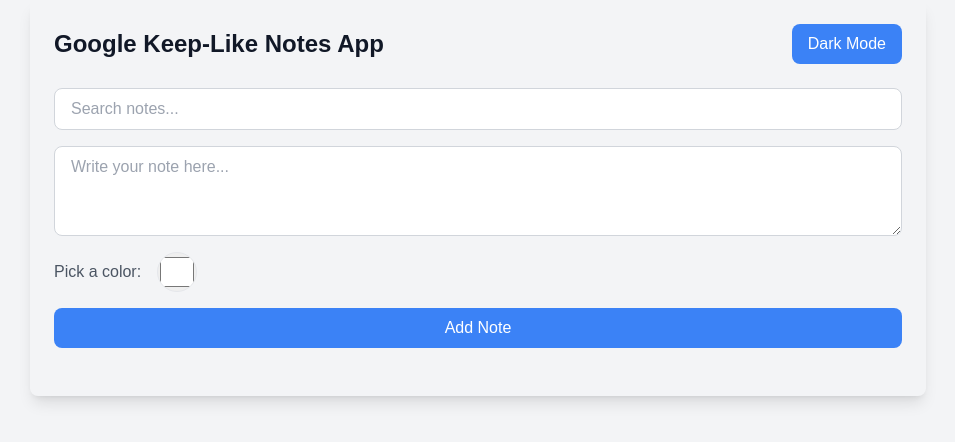
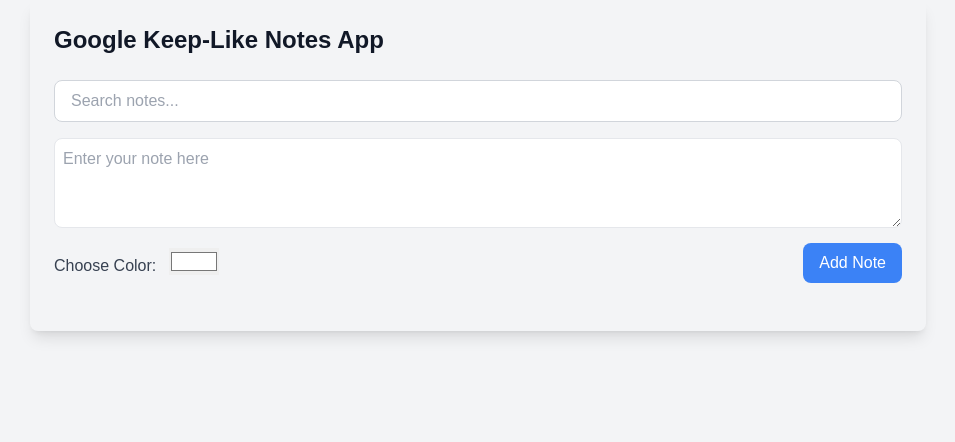
Before and after one commit to aaryan4985/notes-app, a React (Create React App) app: page / in a window 1280 px wide. Shown: the top 442 px of the page, without its empty margins (162-1117 px from the left). Built offline with nearby package versions, Linux system fonts and the light colour scheme.

Commit message:
bugs fixed

```diff
--- a/package.json
+++ b/package.json
@@ -6,6 +6,7 @@
     "cra-template": "1.2.0",
     "react": "^19.0.0",
     "react-dom": "^19.0.0",
+    "react-masonry-css": "^1.0.16",
     "react-scripts": "5.0.1",
     "web-vitals": "^4.2.4"
   },
--- a/src/App.js
+++ b/src/App.js
@@ -7,71 +7,53 @@
   const [editIndex, setEditIndex] = useState(null);
   const [editText, setEditText] = useState("");
   const [searchText, setSearchText] = useState("");
-  const [darkMode, setDarkMode] = useState(false);
 
-  // Load notes and dark mode preference from localStorage
+  // Load notes from localStorage
   useEffect(() => {
     const savedNotes = localStorage.getItem("notes");
-    const savedDarkMode = localStorage.getItem("darkMode");
-    console.log("Loaded notes:", savedNotes);
-    console.log("Loaded dark mode:", savedDarkMode);
     if (savedNotes) {
       try {
         const parsedNotes = JSON.parse(savedNotes);
-        // Ensure that each note has 'text' and 'color'
-        const validNotes = Array.isArray(parsedNotes)
-          ? parsedNotes.filter((note) => note.text && note.color)
-          : [];
-        setNotes(validNotes);
-        console.log("Parsed notes:", validNotes);
+        if (Array.isArray(parsedNotes)) {
+          // Filter valid notes
+          const validNotes = parsedNotes.filter(
+            (note) => note.text && note.color
+          );
+          setNotes(validNotes);
+        } else {
+          console.error("Invalid data format in localStorage.");
+          setNotes([]); // Fallback if the data isn't an array
+        }
       } catch (error) {
         console.error("Error parsing notes from localStorage:", error);
-        setNotes([]);
+        setNotes([]); // Fallback to empty notes in case of error
       }
-    }
-    if (savedDarkMode) {
-      setDarkMode(JSON.parse(savedDarkMode));
-      console.log("Set dark mode to:", JSON.parse(savedDarkMode));
     }
   }, []);
 
   // Save notes to localStorage
   useEffect(() => {
-    localStorage.setItem("notes", JSON.stringify(notes));
-    console.log("Saved notes to localStorage:", notes);
+    // Only save if notes are not empty
+    if (notes.length > 0) {
+      localStorage.setItem("notes", JSON.stringify(notes));
+    }
   }, [notes]);
-
-  // Save dark mode preference to localStorage and apply 'dark' class to body
-  useEffect(() => {
-    localStorage.setItem("darkMode", JSON.stringify(darkMode));
-    console.log("Set dark mode to:", darkMode);
-    if (darkMode) {
-      document.body.classList.add("dark");
-      console.log("Added 'dark' class to body");
-    } else {
-      document.body.classList.remove("dark");
-      console.log("Removed 'dark' class from body");
-    }
-  }, [darkMode]);
 
   const addNote = (note) => {
     if (note && note.text && note.color) {
       setNotes([...notes, note]);
-      console.log("Added note:", note);
     }
   };
 
   const deleteNote = (index) => {
     const newNotes = notes.filter((_, i) => i !== index);
     setNotes(newNotes);
-    console.log("Deleted note at index:", index);
   };
 
   const startEditing = (index) => {
     if (notes[index] && notes[index].text) {
       setEditIndex(index);
       setEditText(notes[index].text);
-      console.log("Started editing note at index:", index);
     }
   };
 
@@ -81,7 +63,6 @@
     if (updatedNotes[editIndex]) {
       updatedNotes[editIndex].text = editText;
       setNotes(updatedNotes);
-      console.log("Saved edited note at index:", editIndex);
     }
     setEditIndex(null);
     setEditText("");
@@ -94,23 +75,12 @@
       note.text.toLowerCase().includes(searchText.toLowerCase())
   );
 
-  const toggleDarkMode = () => {
-    setDarkMode((prevMode) => !prevMode);
-    console.log("Toggled dark mode to:", !darkMode);
-  };
-
   return (
-    <div className="min-h-screen bg-gray-100 dark:bg-gray-900 text-gray-900 dark:text-gray-100">
+    <div className="min-h-screen bg-gray-100 text-gray-900">
       <div className="max-w-4xl mx-auto p-6 rounded-lg shadow-lg">
         {/* Header */}
         <div className="flex justify-between items-center mb-6">
           <h1 className="text-2xl font-bold">Google Keep-Like Notes App</h1>
-          <button
-            onClick={toggleDarkMode}
-            className="px-4 py-2 rounded-lg bg-blue-500 dark:bg-gray-700 text-white dark:text-gray-300 hover:bg-blue-600 dark:hover:bg-gray-600 transition duration-200"
-          >
-            {darkMode ? "Light Mode" : "Dark Mode"}
-          </button>
         </div>
 
         {/* Search Bar */}
@@ -120,20 +90,20 @@
             placeholder="Search notes..."
             value={searchText}
             onChange={(e) => setSearchText(e.target.value)}
-            className="w-full px-4 py-2 border rounded-lg bg-white dark:bg-gray-800 text-gray-900 dark:text-gray-100 border-gray-300 dark:border-gray-600 focus:outline-none focus:ring-2 focus:ring-blue-500"
+            className="w-full px-4 py-2 border rounded-lg bg-white text-gray-900 border-gray-300 focus:outline-none focus:ring-2 focus:ring-blue-500"
           />
         </div>
 
         {/* Note Form */}
-        <NoteForm addNote={addNote} darkMode={darkMode} />
+        <NoteForm onAddNote={addNote} />
 
         {/* Notes Grid */}
         <div className="grid grid-cols-1 md:grid-cols-2 lg:grid-cols-3 gap-4 mt-6">
           {filteredNotes.map((note, index) => (
             <div
               key={index}
-              style={{ backgroundColor: note.color || "#ffffff" }} // Fallback color
-              className="p-4 rounded-lg shadow-md bg-gray-100 dark:bg-gray-800"
+              style={{ backgroundColor: note.color || "#ffffff" }}
+              className="p-4 rounded-lg shadow-md bg-gray-100"
             >
               {editIndex === index ? (
                 <div className="flex flex-col space-y-2">
@@ -141,7 +111,7 @@
                     type="text"
                     value={editText}
                     onChange={(e) => setEditText(e.target.value)}
-                    className="px-3 py-2 border rounded-lg bg-white dark:bg-gray-700 text-gray-900 dark:text-gray-100 border-gray-300 dark:border-gray-600 focus:outline-none focus:ring-2 focus:ring-green-500"
+                    className="px-3 py-2 border rounded-lg bg-white text-gray-900 border-gray-300 focus:outline-none focus:ring-2 focus:ring-green-500"
                   />
                   <button
                     onClick={saveEditedNote}
--- /dev/null
+++ b/src/Note.js
@@ -0,0 +1,15 @@
+import React from "react";
+
+const Note = ({ title, content, color }) => {
+  return (
+    <div
+      className={`p-4 rounded-lg shadow-md`}
+      style={{ backgroundColor: color || "#f9f9f9" }}
+    >
+      <h3 className="text-lg font-bold mb-2">{title}</h3>
+      <p className="text-gray-700">{content}</p>
+    </div>
+  );
+};
+
+export default Note;
--- a/src/NoteForm.js
+++ b/src/NoteForm.js
@@ -1,50 +1,48 @@
 // src/NoteForm.js
 import React, { useState } from "react";
 
-function NoteForm({ addNote, darkMode }) {
-  const [noteText, setNoteText] = useState("");
-  const [noteColor, setNoteColor] = useState("#ffffff"); // Default color is white
+function NoteForm({ onAddNote }) {
+  const [text, setText] = useState("");
+  const [color, setColor] = useState("#ffffff");
 
   const handleSubmit = (e) => {
     e.preventDefault();
-    if (noteText.trim() === "") return;
-    addNote({ text: noteText, color: noteColor }); // Pass note text and color
-    setNoteText("");
-    setNoteColor("#ffffff"); // Reset to default
+
+    if (text.trim()) {
+      onAddNote({ text, color });
+      setText("");
+      setColor("#ffffff");
+    }
   };
 
   return (
-    <form onSubmit={handleSubmit} className="flex flex-col space-y-4">
+    <form onSubmit={handleSubmit} className="mb-4">
+      <div className="mb-2">
         <textarea
-        value={noteText}
-        onChange={(e) => setNoteText(e.target.value)}
-        placeholder="Write your note here..."
-        className="w-full px-4 py-2 border border-gray-300 rounded-lg bg-white dark:bg-gray-800 text-gray-900 dark:text-gray-100 focus:outline-none focus:ring-2 focus:ring-blue-500"
+          value={text}
+          onChange={(e) => setText(e.target.value)}
+          placeholder="Enter your note here"
+          className="w-full p-2 border rounded-lg focus:outline-none focus:ring focus:ring-blue-300"
           rows="3"
-      ></textarea>
-
-      <div className="flex items-center space-x-4">
-        <label
-          htmlFor="colorPicker"
-          className="text-gray-600 dark:text-gray-300"
-        >
-          Pick a color:
-        </label>
+        />
+      </div>
+      <div className="flex items-center justify-between">
+        <label className="text-gray-700">
+          Choose Color:{" "}
           <input
             type="color"
-          id="colorPicker"
-          value={noteColor}
-          onChange={(e) => setNoteColor(e.target.value)}
-          className="w-10 h-10 border rounded-full"
+            value={color}
+            onChange={(e) => setColor(e.target.value)}
+            className="ml-2"
           />
-      </div>
-
+        </label>
         <button
           type="submit"
-        className="bg-blue-500 text-white px-6 py-2 rounded-lg hover:bg-blue-600 transition duration-200"
+          className="bg-blue-500 text-white px-4 py-2 rounded-lg"
         >
           Add Note
         </button>
+      </div>
     </form>
   );
 }
--- /dev/null
+++ b/src/NoteGrid.js
@@ -0,0 +1,19 @@
+import React from "react";
+import Note from "./Note";
+
+const NotesGrid = ({ notes }) => {
+  return (
+    <div className="grid gap-4 grid-cols-1 sm:grid-cols-2 md:grid-cols-3 lg:grid-cols-4">
+      {notes.map((note) => (
+        <Note
+          key={note.id}
+          title={note.title}
+          content={note.content}
+          color={note.color}
+        />
+      ))}
+    </div>
+  );
+};
+
+export default NotesGrid;
--- a/tailwind.config.js
+++ b/tailwind.config.js
@@ -1,5 +1,6 @@
+/** @type {import('tailwindcss').Config} */
 module.exports = {
-  content: ["./src/**/*.{js,jsx,ts,tsx}"],
+  content: ["./src/**/*.{js,jsx,ts,tsx}"], // Ensure it scans your src folder
   theme: {
     extend: {},
   },
```
Also changed, not shown: 2 other files (tests, documents, lock files or other folders). Lines whose indentation alone changed are shown as unchanged.
